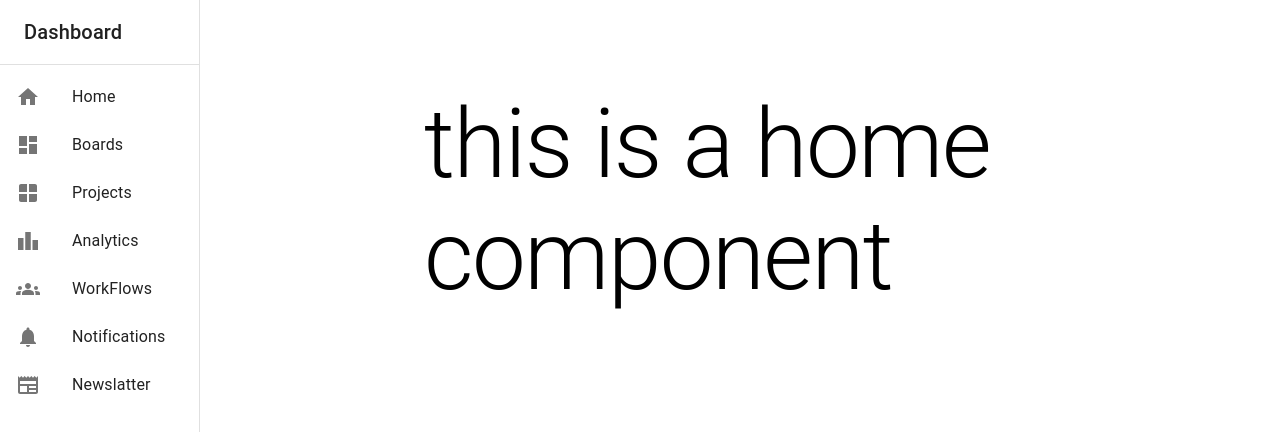
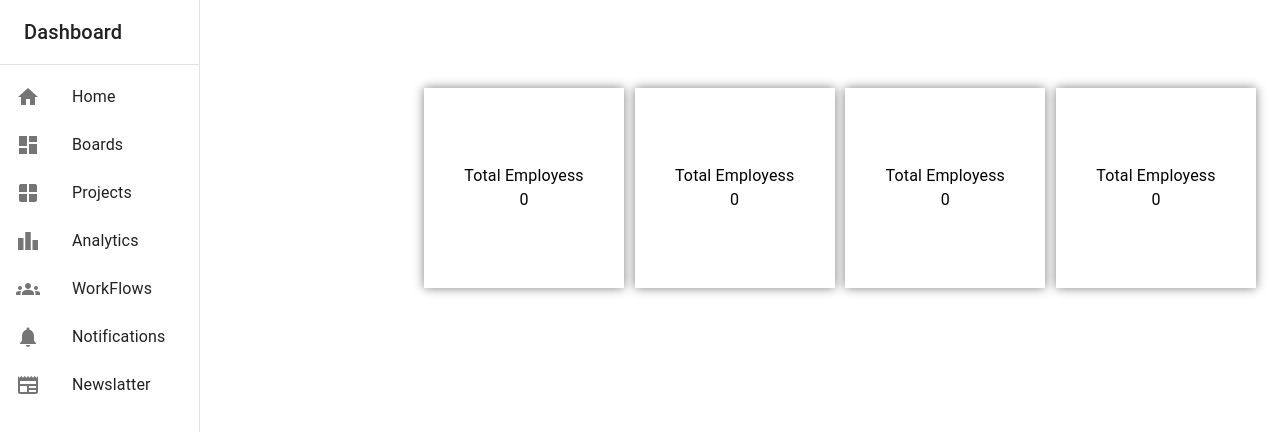
Before and after one commit to Pooja-Mehra9921/Employe-Task-Management-System, a React (Vite) app: page /dashboard in a window 1280 px wide. Shown: the top 432 px of the page. Built offline with nearby package versions, Linux system fonts and the light colour scheme.

Commit message:
making dashboard home section

```diff
--- a/src/components/Home/index.jsx
+++ b/src/components/Home/index.jsx
@@ -1,13 +1,19 @@
 import React from "react";
 // styles
 import "./style.css"
-import { Typography } from "@mui/material";
+import { Box, Typography } from "@mui/material";
+import HomeCart from "../HomeCart";
 
 const Home = ()=>{
     return(
         <>
+        <Box className="homeSection-main-container">
+        <HomeCart/>
+        <HomeCart/>
+        <HomeCart/>
+        <HomeCart/>
 
-        <Typography variant="h1">this is a home component</Typography>
+        </Box>
         </>
     )
 };
--- a/src/components/Home/style.css
+++ b/src/components/Home/style.css
@@ -0,0 +1,6 @@
+.homeSection-main-container{
+    display: flex;
+    align-items: center;
+    flex-wrap: wrap;
+    justify-content: space-between;
+}
--- /dev/null
+++ b/src/components/HomeCart/index.jsx
@@ -0,0 +1,21 @@
+import React from "react";
+
+// styles
+import "./style.css"
+import { Box, Typography } from "@mui/material";
+
+const HomeCart =()=>{
+    return(
+        <>
+        <Box className="main-homecart-container">
+            <Box>
+            <Typography sx={{textAlign:"center"}}>Total Employess</Typography>
+            <Typography sx={{textAlign:"center"}}>0</Typography>
+            </Box>
+
+        </Box>
+        </>
+    )
+};
+
+export default HomeCart;
--- /dev/null
+++ b/src/components/HomeCart/style.css
@@ -0,0 +1,8 @@
+.main-homecart-container{
+    box-shadow: 0px 0px 10px grey;
+    height: 200px;
+    width: 200px;
+    display: flex;
+    align-items: center;
+    justify-content: center;
+}
```
